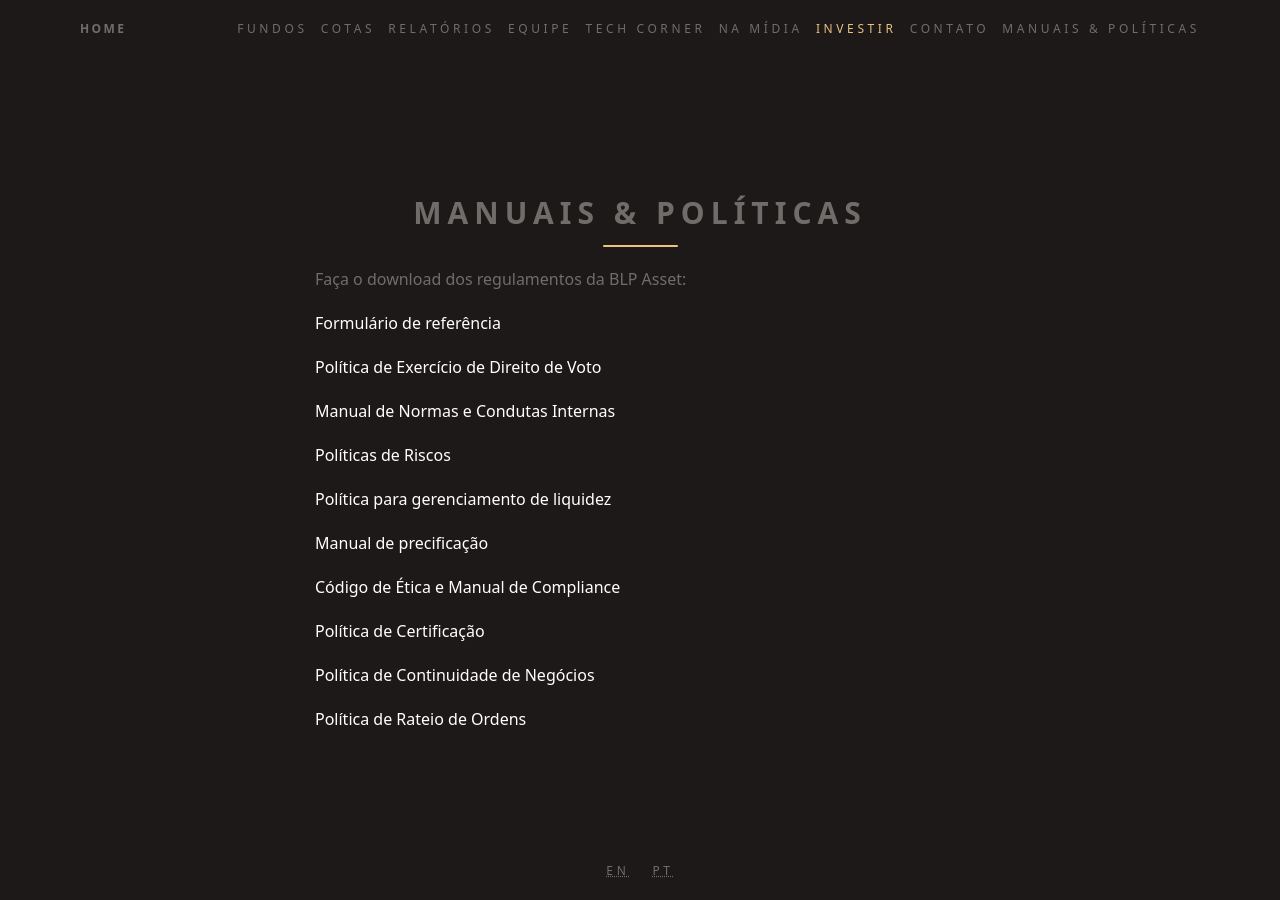
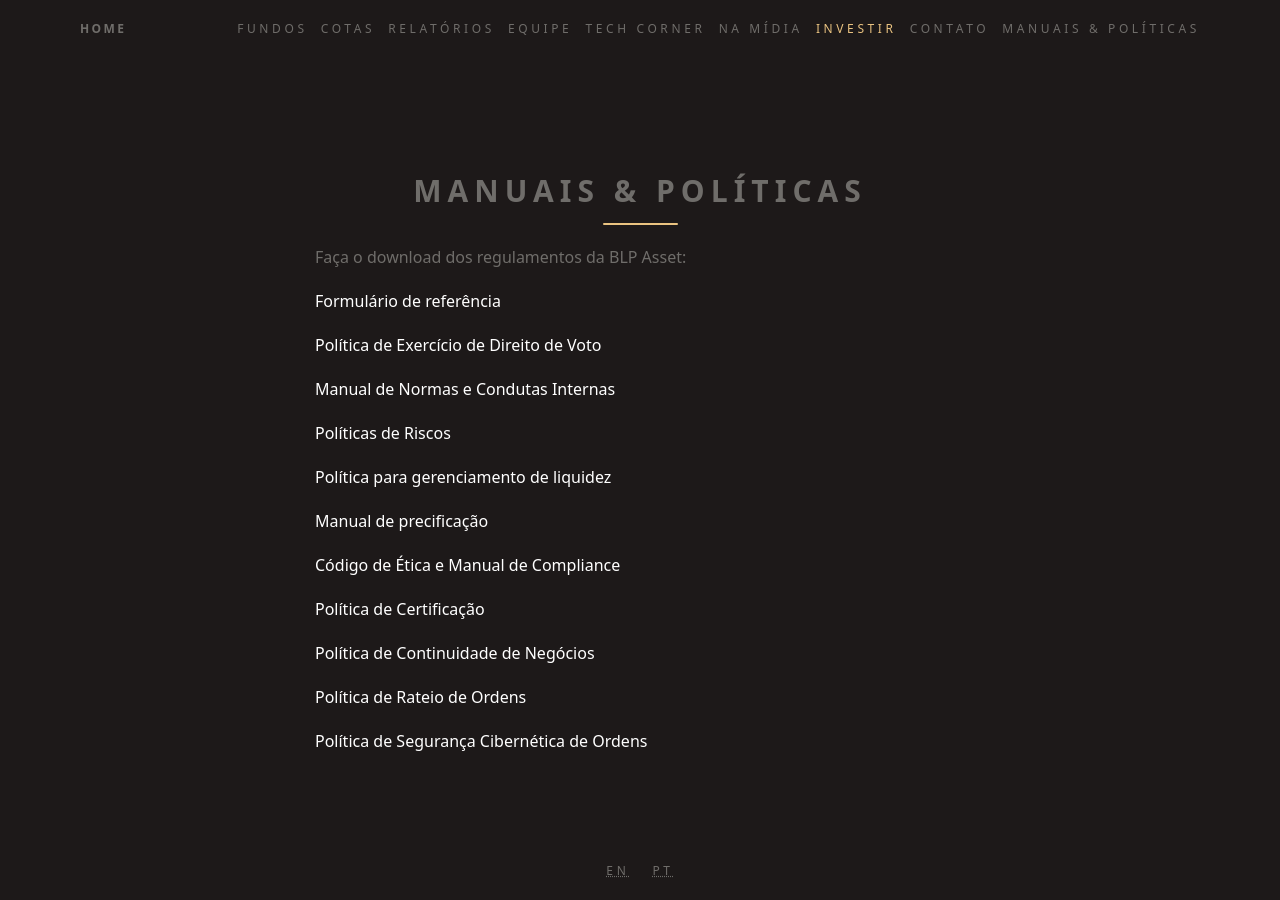
Before and after one commit to ateliedetemas/blpcrypto, a Jekyll site: the page built from _pages/regulamento.md, in a window 1280 px wide. Built offline with Jekyll 4.4.1, drawn with Linux system fonts in a browser that asks for light colours.

Commit message:
Update regulamento.md

```diff
--- a/_pages/regulamento.md
+++ b/_pages/regulamento.md
@@ -25,3 +25,5 @@ Faça o download dos regulamentos da BLP Asset:
 [Política de Continuidade de Negócios]({{ '/assets/documents/PCN2020.pdf' }})
 
 [Política de Rateio de Ordens]({{ '/assets/documents/PRO2020.pdf' }})
+
+[Política de Segurança Cibernética de Ordens]({{ '/assets/documents/PSC2020.pdf' }})
```
